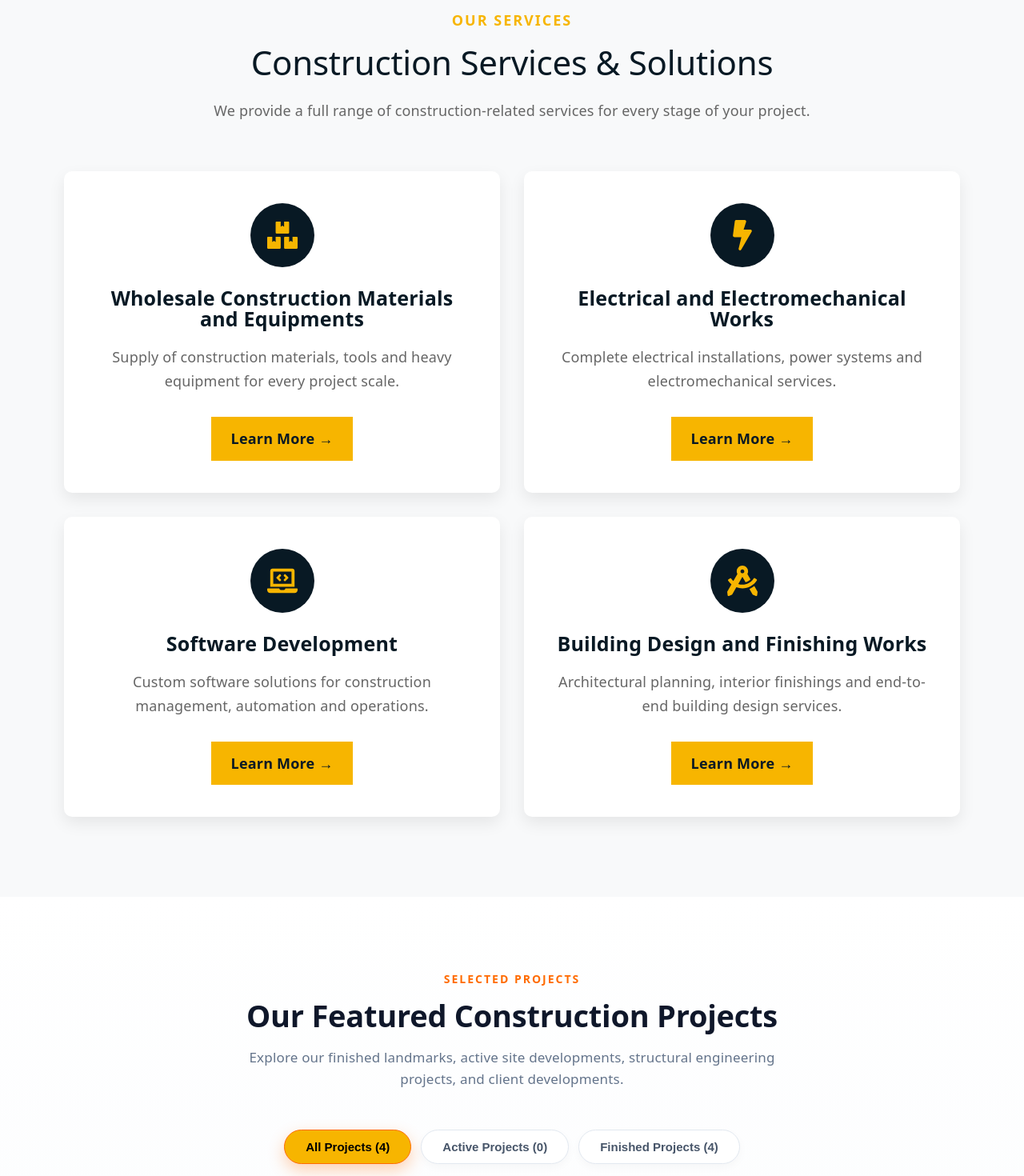
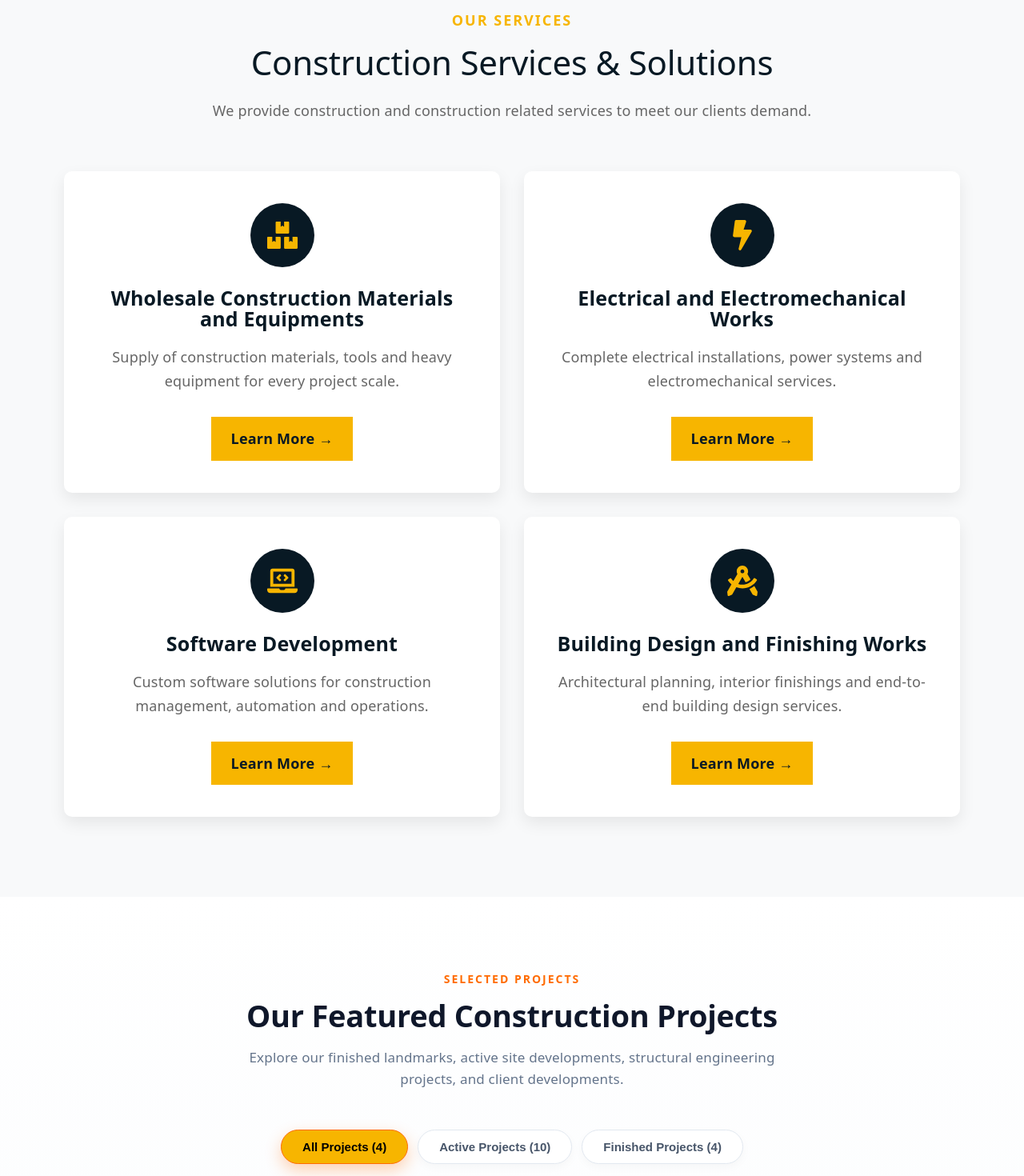
Before and after one commit to mgmelk/constructionwebsite, a React app in the folder frontend/: page / in a window 1280 px wide. Shown: the part 2420-3890 px from the top of the page at 80% size. Built offline with nearby package versions, Linux system fonts and the light colour scheme; no server answers; the HTML template or start-up script is replaced by a standard one.

Commit message:
sservisce editting

```diff
--- a/frontend/src/components/HomeProjects/HomeProjects.jsx
+++ b/frontend/src/components/HomeProjects/HomeProjects.jsx
@@ -210,7 +210,7 @@ function HomeProjects() {
             className={`tab-btn ${activeTab === "Active" ? "active" : ""}`}
             onClick={() => setActiveTab("Active")}
           >
-            Active Projects ({projects.filter((p) => p.status === "In Progress" || p.status === "Planning").length})
+            Active Projects (10)
           </button>
           <button
             className={`tab-btn ${activeTab === "Finished" ? "active" : ""}`}
--- a/frontend/src/components/Services/Services.jsx
+++ b/frontend/src/components/Services/Services.jsx
@@ -54,7 +54,7 @@ function Services() {
 
                 <p>
 
-                    We provide a full range of construction-related services for every stage of your project.
+                    We provide construction and construction related services to meet our clients demand.
 
                 </p>
 
```
